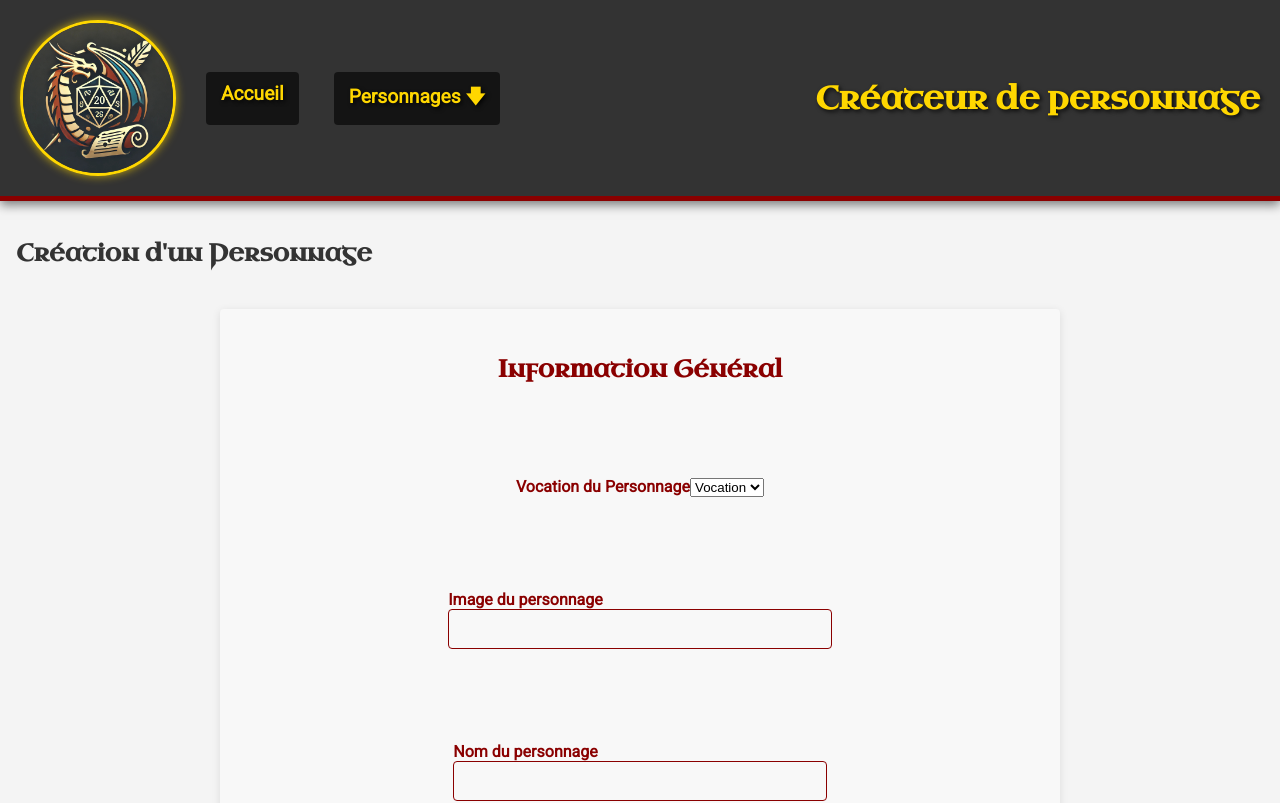
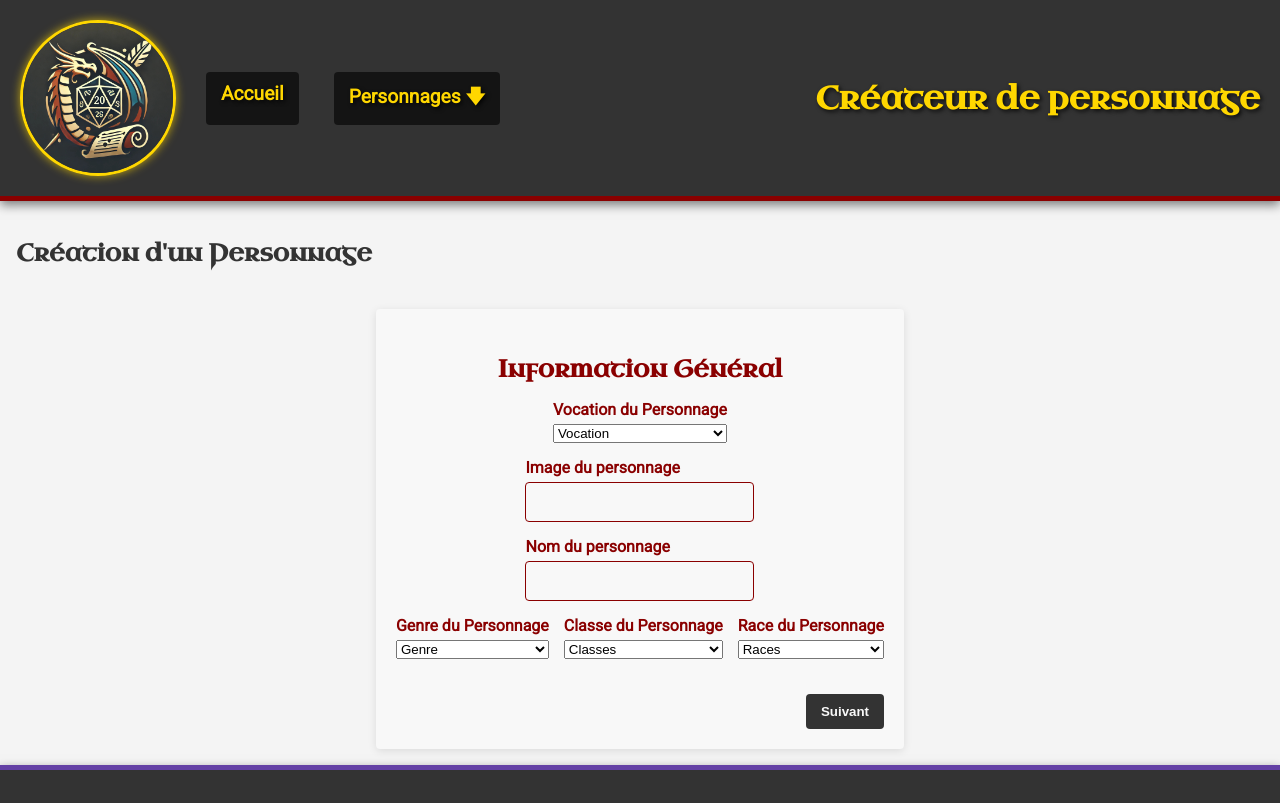
Before and after one commit to sebastien-malo-jean/H25-41F_Library_Frontend, a React (Vite) app: page /characters/create in a window 1280 px wide. Shown: the top 803 px of the page. Built offline with nearby package versions, Linux system fonts and the light colour scheme.

Commit message:
refactorisation : amélioration du style et de la structure du formulaire d'ajout de personnage, ajout de styles réactifs et réorganisation des éléments

```diff
--- a/src/components/FormAddCharacter/FormAddCharacter.css
+++ b/src/components/FormAddCharacter/FormAddCharacter.css
@@ -15,9 +15,6 @@
     background-color: var(--light);
     border-radius: var(--border-radius);
     box-shadow: 0 2px 8px rgba(0, 0, 0, 0.1);
-    max-width: 800px;
-    min-width: 800px;
-    min-height: 750px;
     justify-content: space-between;
     align-items: center;
 }
--- a/src/components/FormAddCharacter/FormAddCharacter.jsx
+++ b/src/components/FormAddCharacter/FormAddCharacter.jsx
@@ -579,7 +579,7 @@ function FormAddCharacter() {
             </button>
             <input
               type="submit"
-              className="formAddCharacter__submit"
+              className=" btn btn-primary"
               value="Création de Personnage"
               disabled={isNextButtonDisabled()}
             />
--- a/src/components/characterList/ListFilter/ListFilter.css
+++ b/src/components/characterList/ListFilter/ListFilter.css
@@ -17,8 +17,16 @@
 }
 
 .ListFilter .input-group {
+    gap: 1rem;
     flex-basis: calc(20% - 1rem);
     /* Les groupes d'input prennent 50% de l'espace avec un écart */
+}
+
+.formAddCharacter__input-group {
+    display: flex;
+    flex-direction: column;
+    gap: var(--spacing-1);
+    margin-bottom: var(--spacing-3);
 }
 
 .ListFilter label {
@@ -44,6 +52,12 @@
     cursor: pointer;
 }
 
+.formAddCharacter__button-group {
+    display: flex;
+    gap: var(--spacing-3);
+    justify-content: center;
+}
+
 .ListFilter button:hover {
     background-color: var(--primary-dark);
 }
```
